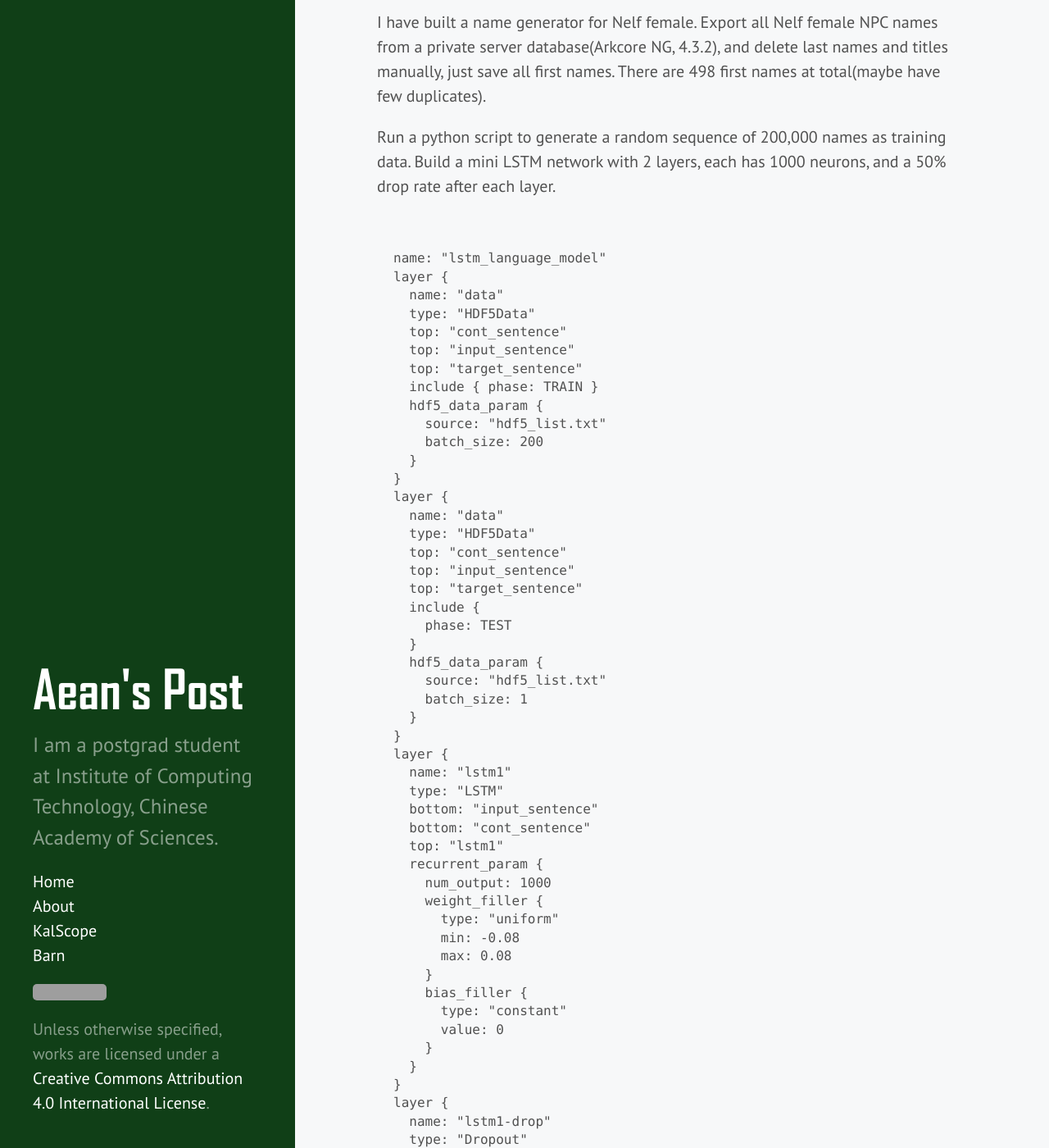
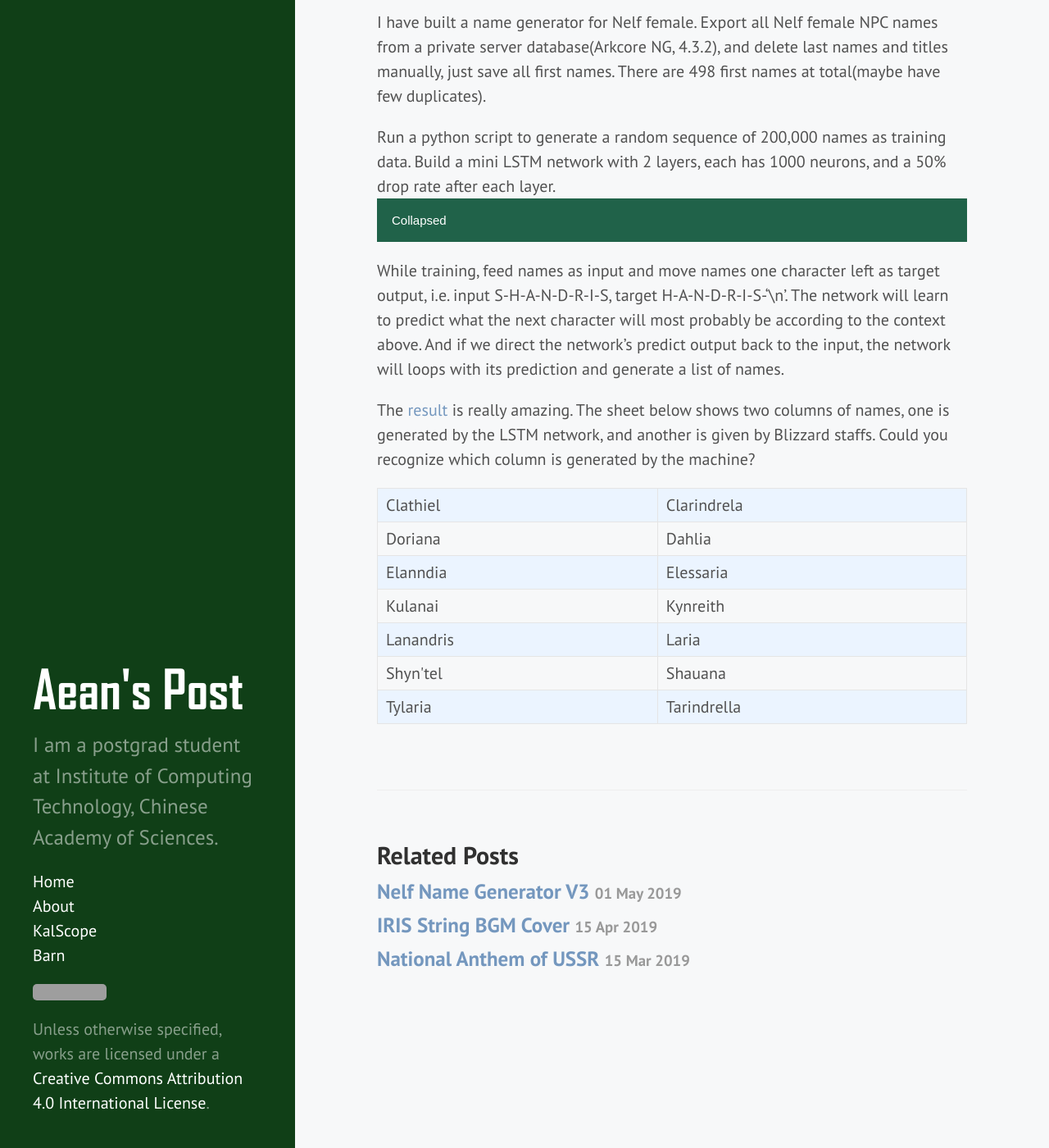
Before and after one commit to AeanSR/AeanSR.github.io, a Jekyll site: the page built from _posts/2016-07-27-nelf-name-generator.md, in a window 1280 px wide and 1400 px high, scrolled down 248 px. Shown: the whole window at 82% size. Built offline with Jekyll 4.4.1, drawn with Linux system fonts in a browser that asks for light colours; some of the changed text lies outside the part shown; grey boxes are pictures that could not be loaded.

Commit message:
Update 2016-07-27-nelf-name-generator.md

```diff
--- a/_posts/2016-07-27-nelf-name-generator.md
+++ b/_posts/2016-07-27-nelf-name-generator.md
@@ -8,7 +8,8 @@ I have taken a look into [LSTM-RNN](http://karpathy.github.io/2015/05/21/rnn-eff
 I have built a name generator for Nelf female. Export all Nelf female NPC names from a private server database(Arkcore NG, 4.3.2), and delete last names and titles manually, just save all first names. There are 498 first names at total(maybe have few duplicates).
 
 Run a python script to generate a random sequence of 200,000 names as training data. Build a mini LSTM network with 2 layers, each has 1000 neurons, and a 50% drop rate after each layer.
-
+<button class="collapsible">Collapsed</button>
+<div class="collapsible-content">
 <pre><code>
 name: "lstm_language_model"
 layer {
@@ -145,6 +146,7 @@ layer {
   }
 }
 </code></pre>
+</div>
 
 While training, feed names as input and move names one character left as target output, i.e. input S-H-A-N-D-R-I-S, target H-A-N-D-R-I-S-'\n'. The network will learn to predict what the next character will most probably be according to the context above. And if we direct the network's predict output back to the input, the network will loops with its prediction and generate a list of names.
 
```
